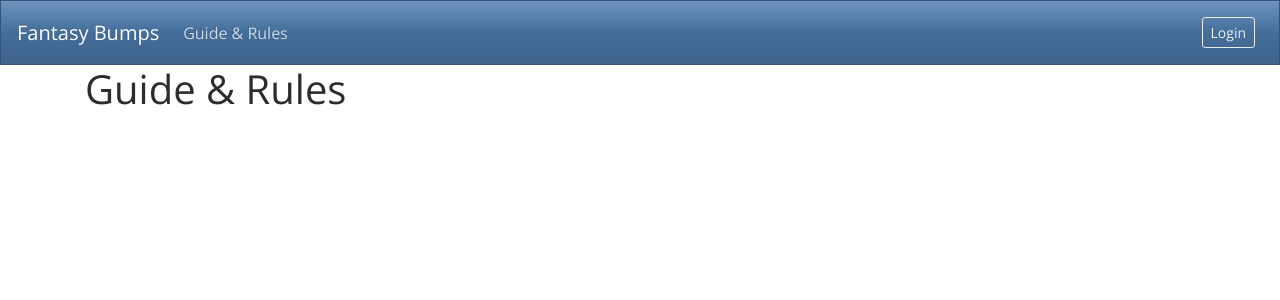
After one commit to JoeHitchen/fantasy-bumps, a Django app: page /rules/ in a window 1280 px wide. The commit adds this page. Shown: the top 300 px of the page. Run offline with Django 3.2, Linux system fonts and the light colour scheme; parts of the project's set-up code (start-up, migrations or seed data) failed here and were passed over; some libraries are stand-ins or nearby versions.

Commit message:
Created shell page for the rules and guide

```diff
--- /dev/null
+++ b/FantasyBumps/templates/fantasybumps/rules.html
@@ -0,0 +1,8 @@
+{% extends 'core/base.html' %}
+
+{% block content %}
+
+<h1>Guide & Rules</h1>
+
+
+{% endblock%}
--- a/FantasyBumps/urls.py
+++ b/FantasyBumps/urls.py
@@ -27,6 +27,7 @@ leaderboard_subpatterns = [
 ]
 
 urlpatterns = [
+    path('rules/', views.IndexView.as_view(template_name = 'fantasybumps/rules.html'), name = 'rules'),
     path('buy/', views.buy, name = 'buy'),
     path('sell/', views.sell, name = 'sell'),
     path('switch/<int:purchase_id>/', views.Switch.as_view(), name = 'switch'),
--- a/FantasyCore/templates/core/nav.html
+++ b/FantasyCore/templates/core/nav.html
@@ -14,7 +14,7 @@
       <a class="nav-item nav-link" href="{% url 'fantasybumps:women' event.tag %}">Women</a>
       <a class="nav-item nav-link" href="{% url 'fantasybumps:leaderboard' event.tag %}">Leaderboard</a>
       {% endif %}
-      <a class="nav-item nav-link" href="#">Guide</a>
+      <a class="nav-item nav-link" href="{% url 'fantasybumps:rules' %}">Guide & Rules</a>
     </div>
   </div>
 
```
